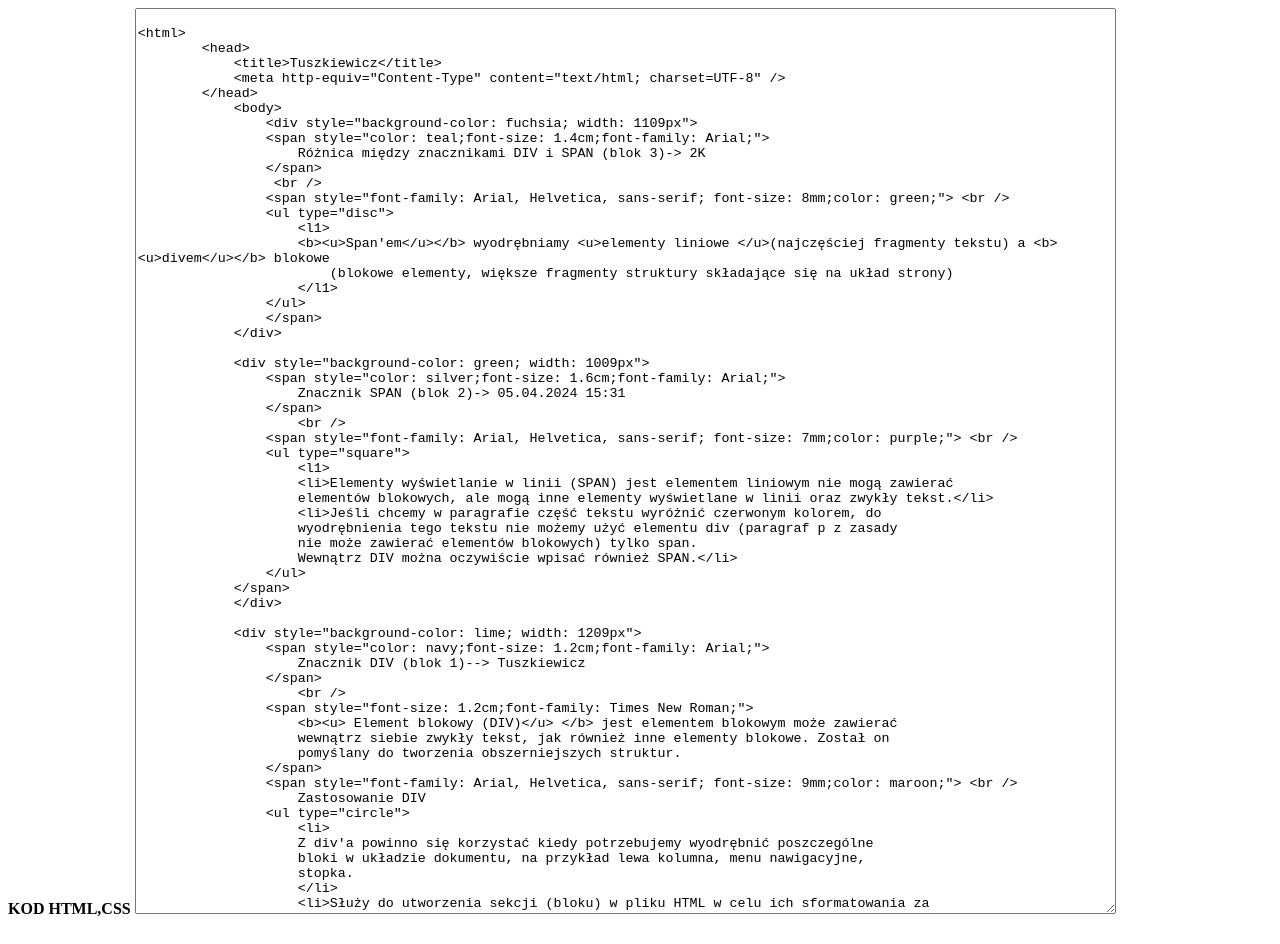
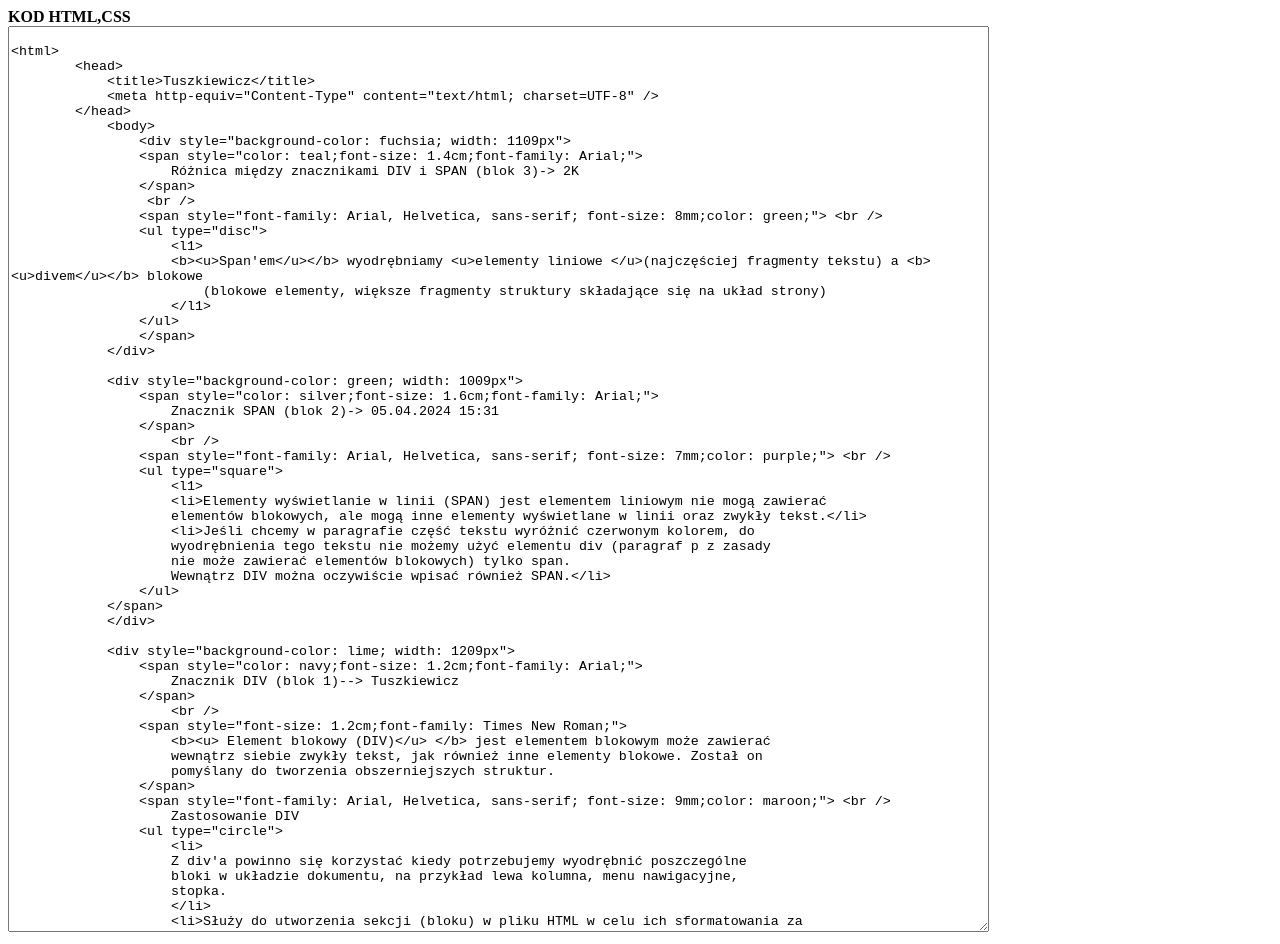
Before and after one commit to Murdock0099/css-tuszkiewicz-2k2, a plain HTML site: page kod_z18_tuszkiewicz.html in a window 1280 px wide. Drawn offline with Linux system fonts and the light colour scheme.

Commit message:
Update kod_z18_tuszkiewicz.html

```diff
--- a/kod_z18_tuszkiewicz.html
+++ b/kod_z18_tuszkiewicz.html
@@ -5,7 +5,7 @@
         <!--Tuszkiewicz 05.04.2024-->
      </head>
      <body>
-      <b>KOD HTML,CSS</b>
+      <b>KOD HTML,CSS</b><br>
         <textarea rows="60" cols="120">
 
 <html>
```
